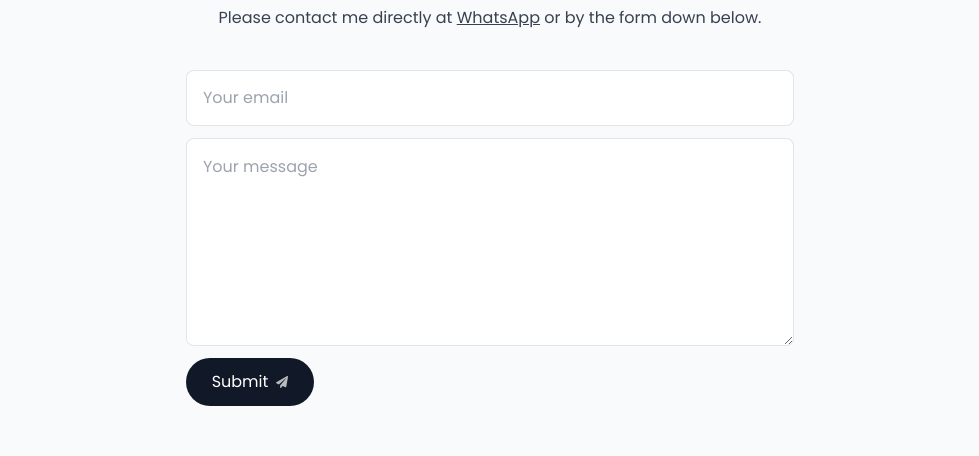
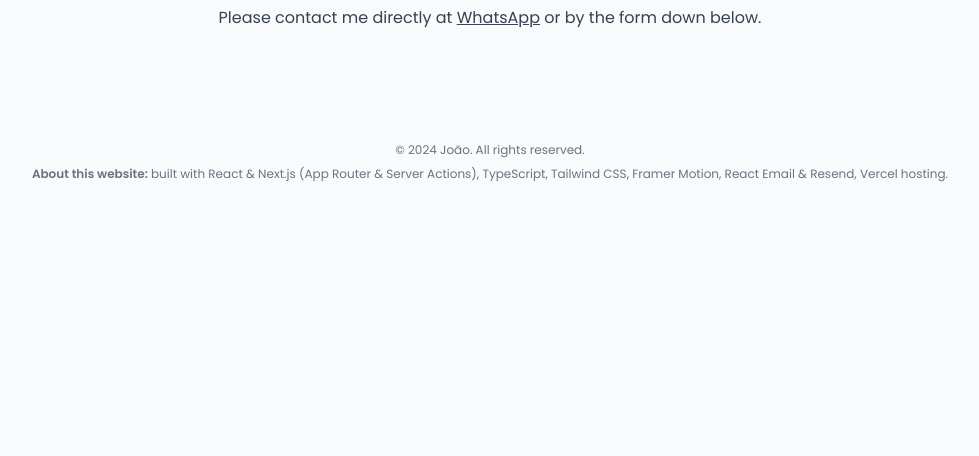
Before and after one commit to gabrielpovoa/myWebsite, a Next.js app: page / in a window 1280 px wide. Shown: the part 4286-4742 px from the top of the page, without its empty margins (150-1129 px from the left). After the commit the page ends 4508 px from the top, so only its background shows below. Built offline with nearby package versions, Linux system fonts and the light colour scheme; no server answers.

Commit message:
uploading form

```diff
--- a/src/components/contact.tsx
+++ b/src/components/contact.tsx
@@ -41,7 +41,7 @@ export const Contact = () => {
             </p>
 
             <form
-                className="mt-10 flex flex-col dark:text-black"
+                className="mt-10 hidden flex-col dark:text-black"
                 action={async (formData) => {
                     const { data, error } = await sendEmail(formData);
 
```
